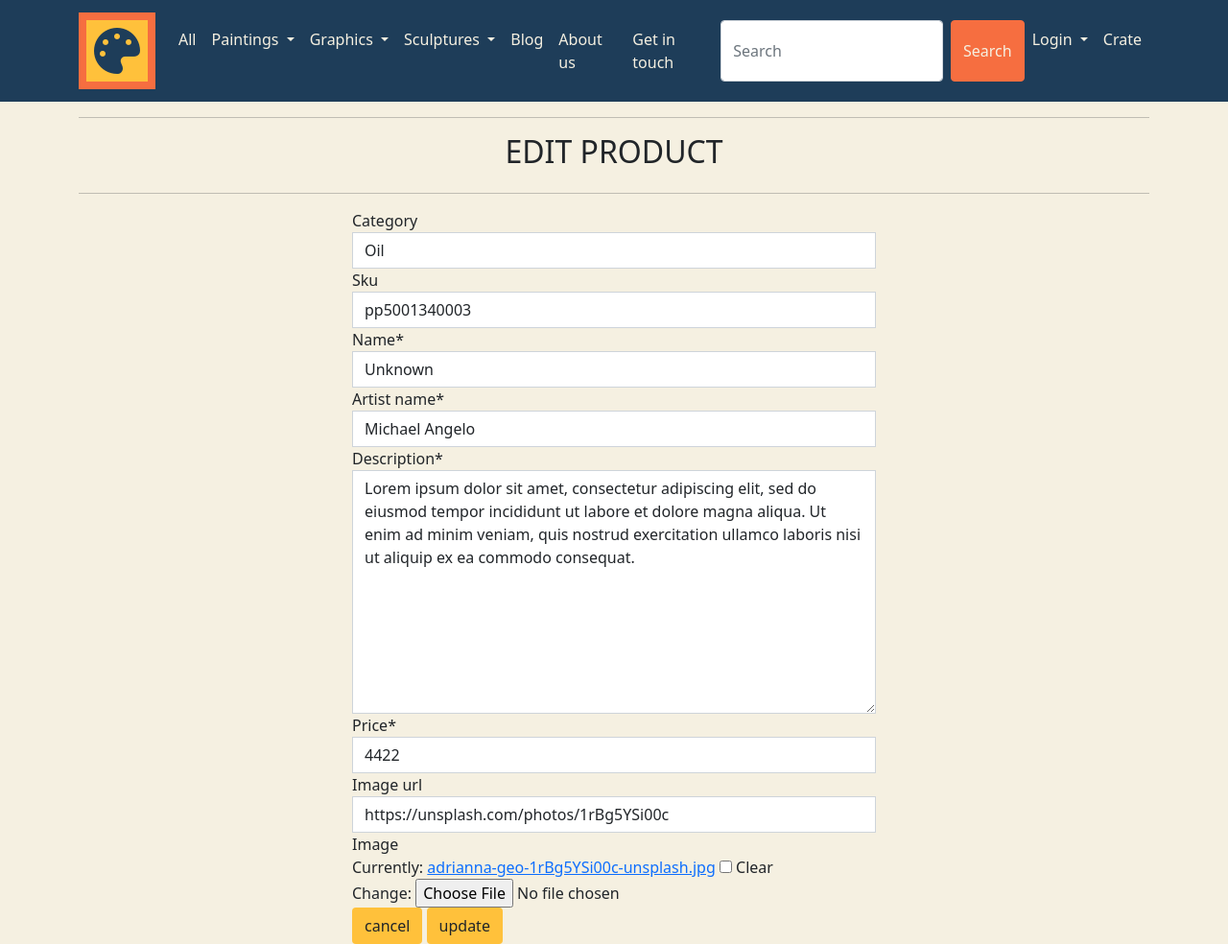
After one commit to shiba517/msp4_gallery_five, a Django app: page /products/edit/2/ in a window 1280 px wide. The commit adds this page. Shown: the whole page at 96% size. Run offline with Django 3.2, Linux system fonts and the light colour scheme; data comes from the database, SQL or seed files in the repository; some libraries are stand-ins or nearby versions.

Commit message:
art works details are now editable

```diff
--- /dev/null
+++ b/products/templates/products/edit_product.html
@@ -0,0 +1,30 @@
+{% extends "base.html" %}
+{% load static %}
+
+
+{% block content %}
+<div class="container">
+    <div class="row">
+        <div class="">
+            <hr>
+                <h2 class="mb-4 text-center text-uppercase">edit product</h2>
+            <hr>
+        </div>
+    </div>
+
+    <div class="row ">
+        <div class="offset-3 col-6">
+            <form action="{% url 'edit_product' product.id %}" method="POST" enctype="multipart/form-data">
+                {% csrf_token %}
+                {{ form | crispy }}
+                <div>
+                    <a href="{% url 'products' %}" class="btn ncc-btn-base">cancel</a>
+                    <button type="submit" class="btn ncc-btn-base">update</button>
+                </div>
+            </form>
+
+        </div>
+
+    </div>
+</div>
+{% endblock %}
--- a/products/templates/products/product_detail.html
+++ b/products/templates/products/product_detail.html
@@ -19,6 +19,9 @@
                 <i class="">{{ product.artist_name }}</i>
                 <p class="px-3">{{ product.description }}</p>
                 <p class="display-3">£{{ product.price }}</p>
+
+                <!-- ADDITIONAL OPTIONS -->
+                <a href="{% url 'edit_product' product.id %}" class="btn ncc-btn-base">edit</a>
 
                 <!-- ADDING ITEM TO THE CART -->
                 <div class="mt-4">
--- a/products/urls.py
+++ b/products/urls.py
@@ -5,4 +5,5 @@ urlpatterns = [
     path('', views.all_products, name='products'),
     path('<int:product_id>/', views.product_detail, name='product_detail'),
     path('add/', views.add_product, name='add_product'),
+    path('edit/<int:product_id>/', views.edit_product, name='edit_product'),
 ]
--- a/products/views.py
+++ b/products/views.py
@@ -61,7 +61,7 @@ def all_products(request):
 
 def product_detail(request, product_id):
 
-    product = get_object_or_404(Product, pk=product_id)
+    product = get_object_or_404(Product, id=product_id)
 
     context = {
         'product': product,
@@ -89,3 +89,30 @@ def add_product(request):
     }
 
     return render(request, template, context)
+
+
+def edit_product(request, product_id):
+    product = get_object_or_404(Product, id=product_id)
+
+    if request.method == 'POST':
+        print('REQUEST IS A POST')
+        form = ProductForm(request.POST, request.FILES, instance=product)
+        print('FORM POSSIBLY HAS BEEN CREATED WITH PRODUCTFORM')
+        if form.is_valid():
+            print('FORM IS VALID')
+            form.save()
+            messages.success(request, 'Successfully updated product!')
+            return redirect(reverse('product_detail', args=[product.id]))
+        else:
+            messages.error(request, 'Failed to update product. Please ensure the form is valid.')
+    else:
+        print('BUTTON DID NOT POST :/')
+        form = ProductForm(instance=product)
+
+    template = 'products/edit_product.html'
+    context = {
+        'form': form,
+        'product': product
+    }
+
+    return render(request, template, context)
```
